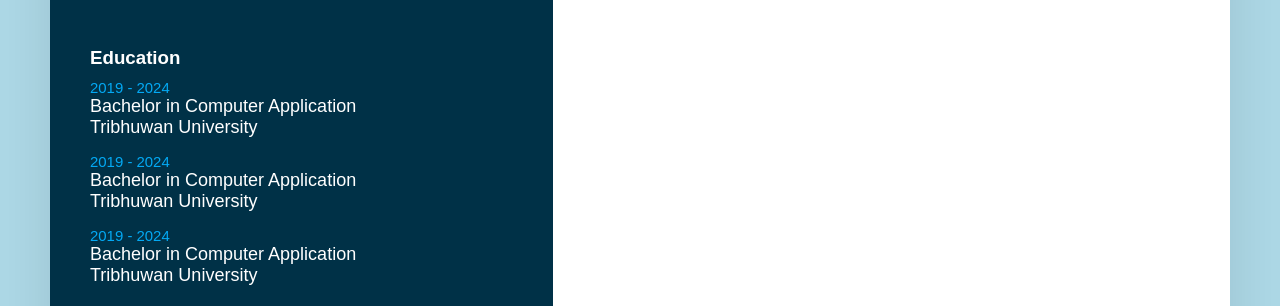
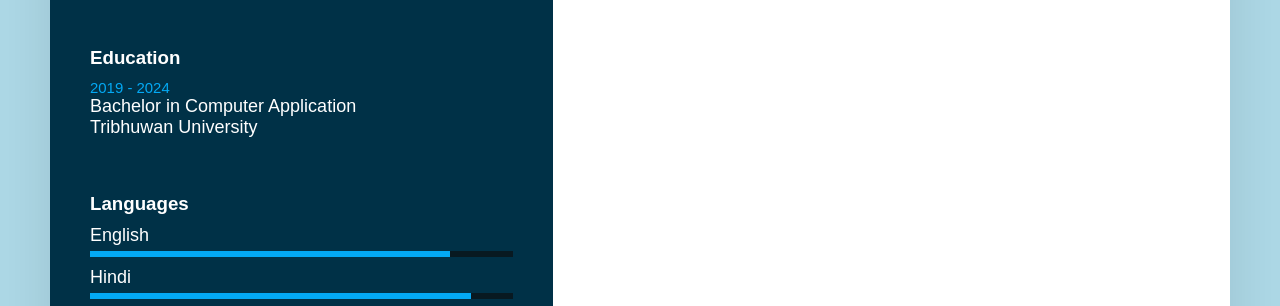
Before and after one commit to Manju166/Portfolio, a plain HTML site: page cv.html in a window 1280 px wide. Shown: the part 641-947 px from the top of the page. Drawn offline with Linux system fonts and the light colour scheme.

Commit message:
modified

```diff
--- a/cv.html
+++ b/cv.html
@@ -212,14 +212,14 @@
             <h4>Tribhuwan University</h4>
        </li>
        <li>
-        <h5>2019 - 2024</h5>
+        <!-- <h5>2019 - 2024</h5>
         <h4>Bachelor in Computer Application</h4>
         <h4>Tribhuwan University</h4>
    </li>
    <li>
     <h5>2019 - 2024</h5>
     <h4>Bachelor in Computer Application</h4>
-    <h4>Tribhuwan University</h4>
+    <h4>Tribhuwan University</h4> -->
 </li>
     </ul>
     </div>
```
